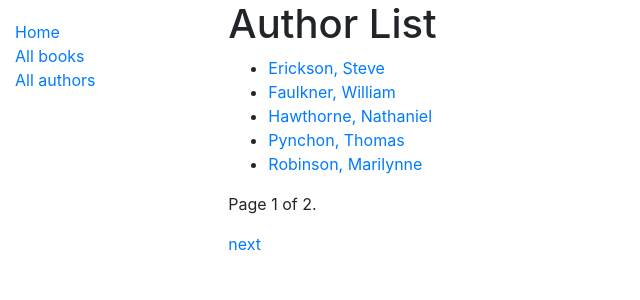
After one commit to chipdimarco/ccsw, a Django app: page /catalog/authors/ in a window 1280 px wide. The commit adds this page. Shown: the top 300 px of the page, without its empty margins (0-640 px from the left). Run offline with Django 3.2, Linux system fonts and the light colour scheme; data comes from the database, SQL or seed files in the repository; both versions use the stored data as it was after the commit; some libraries are stand-ins or nearby versions.

Commit message:
Mozilla Tutorial - thorough section 7

```diff
--- a/catalog/models.py
+++ b/catalog/models.py
@@ -49,6 +49,7 @@ class BookInstance(models.Model):
     """Model representing a specific copy of a book (i.e. that can be borrowed from the library)."""
     id = models.UUIDField(primary_key=True, default=uuid.uuid4, help_text='Unique ID for this particular book across whole library')
     book = models.ForeignKey('Book', on_delete=models.SET_NULL, null=True)
+    author = models.ForeignKey ('Author', on_delete=models.SET_NULL, null=True)
     imprint = models.CharField(max_length=200)
     due_back = models.DateField(null=True, blank=True)
 
--- a/catalog/templates/base_generic.html
+++ b/catalog/templates/base_generic.html
@@ -17,7 +17,7 @@
         <ul class="sidebar-nav">
           <li><a href="{% url 'index' %}">Home</a></li>
           <li><a href="{% url 'books' %}">All books</a></li>
-          <li><a href="">All authors</a></li>
+          <li><a href="{% url 'authors' %}">All authors</a></li>
         </ul>
      {% endblock %}
       </div>
--- /dev/null
+++ b/catalog/templates/catalog/author_list.html
@@ -0,0 +1,16 @@
+{% extends "base_generic.html" %}
+
+{% block content %}
+  <h1>Author List</h1>
+  {% if author_list %}
+  <ul>
+    {% for author in author_list %}
+      <li>
+        <a href="{{ author.get_absolute_url }}">{{ author.last_name }}, {{author.first_name}}</a>
+      </li>
+    {% endfor %}
+  </ul>
+  {% else %}
+    <p>There are no authors in the library.</p>
+  {% endif %}
+{% endblock %}
--- a/catalog/templates/catalog/book_detail.html
+++ b/catalog/templates/catalog/book_detail.html
@@ -4,7 +4,7 @@
 {% block content %}
   <h1>Title: {{ book.title }}</h1>
 
-  <p><strong>Author:</strong> <a href="">{{ book.author }}</a></p> <!-- author detail link not yet defined -->
+  <p><strong>Author:</strong> <a href="{% url 'author-detail' book.author.pk %}">{{ book.author }}</a></p>
   <p><strong>Summary:</strong> {{ book.summary }}</p>
   <p><strong>ISBN:</strong> {{ book.isbn }}</p>
   <p><strong>Language:</strong> {{ book.language }}</p>
--- a/catalog/templates/index.html
+++ b/catalog/templates/index.html
@@ -22,4 +22,5 @@
     <li><strong>Copies available:</strong> {{ num_instances_available }}</li>
     <li><strong>Authors:</strong> {{ num_authors }}</li>
   </ul>
+  <p>You have visited this page {{ num_visits }}{% if num_visits == 1 %} time{% else %} times{% endif %}.</p>
 {% endblock %}
--- a/catalog/urls.py
+++ b/catalog/urls.py
@@ -8,4 +8,6 @@ urlpatterns = [
     path('', views.index, name='index'),
     path('books/', views.BookListView.as_view(), name='books'),
     path('book/<int:pk>', views.BookDetailView.as_view(), name='book-detail'),
+    path('authors/', views.AuthorListView.as_view(), name='authors'),
+    path('author/<int:pk>', views.AuthorDetailView.as_view(), name='author-detail'),
 ]
--- a/catalog/views.py
+++ b/catalog/views.py
@@ -18,11 +18,16 @@ def index(request):
     # The 'all()' is implied by default.
     num_authors = Author.objects.count()
 
+    # Number of visits to this view, as counted in the session variable.
+    num_visits = request.session.get('num_visits', 0)
+    request.session['num_visits'] = num_visits + 1
+
     context = {
         'num_books': num_books,
         'num_instances': num_instances,
         'num_instances_available': num_instances_available,
         'num_authors': num_authors,
+        'num_visits': num_visits,
     }
 
     # Render the HTML template index.html with the data in the context variable
@@ -43,3 +48,12 @@ class BookListView(generic.ListView):
 # 10-17-2018 from Mozilla Tutorial (Section 6)
 class BookDetailView(generic.DetailView):
     model = Book
+
+# 10-21-2018 from Mozilla Tutorial (Section 6)
+class AuthorListView(generic.ListView):
+    model = Author
+    paginate_by = 5
+
+# 10-21-2018 from Mozilla Tutorial (Section 6)
+class AuthorDetailView(generic.DetailView):
+    model = Author
--- a/ccsw/settings.py
+++ b/ccsw/settings.py
@@ -26,7 +26,7 @@ SECRET_KEY = '843b_*hcs%li&#i!9j391%!2s!@p@0ne0ee+0!(r3v1#ev3)(3'
 # SECURITY WARNING: don't run with debug turned on in production!
 DEBUG = True
 
-ALLOWED_HOSTS = ['0.0.0.0', 'localhost']
+ALLOWED_HOSTS = ['0.0.0.0', 'localhost','ccsw.us-east-1.elasticbeanstalk.com']
 
 
 # Application definition
```
Also changed, not shown: catalog/templates/catalog/author_detail.html (added, +21 -0 lines), catalog/migrations/0002_bookinstance_author.py (added), db.sqlite3.
